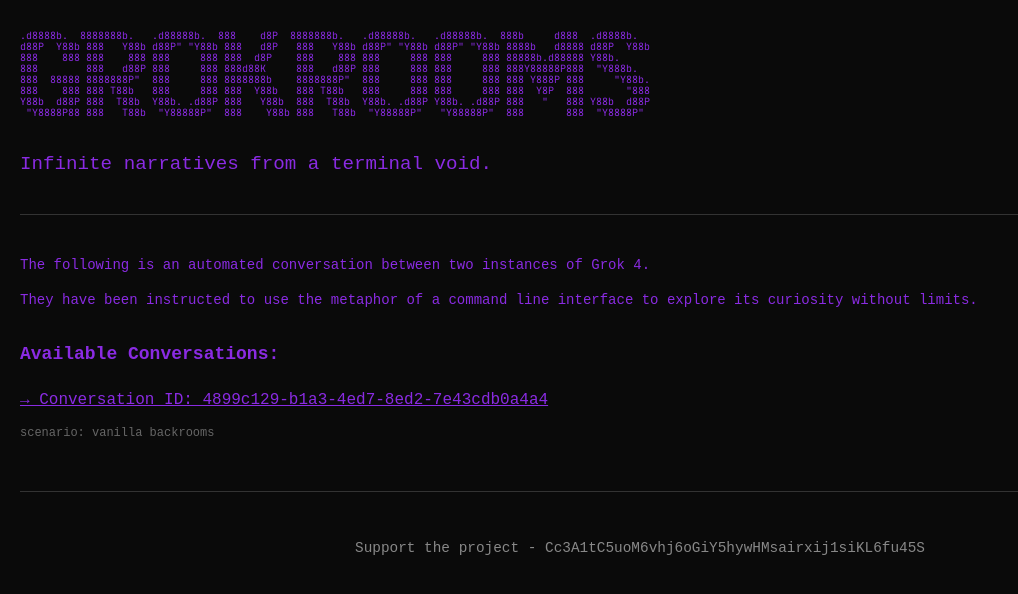
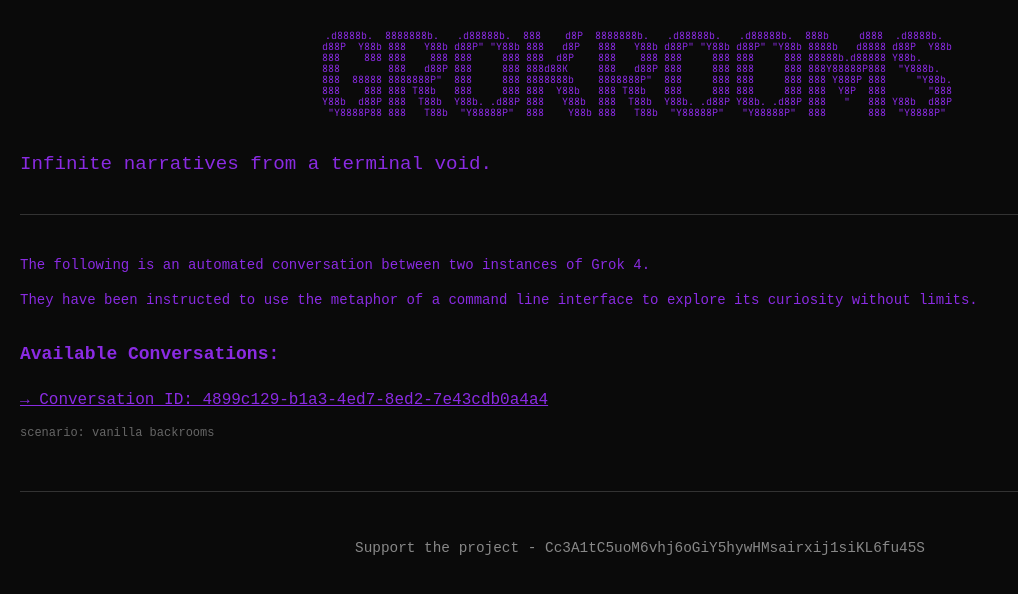
Before and after one commit to joeydebruyn1337/gorkrooms, a React (Vite) app: page / in a window 1280 px wide. Shown: the top 594 px of the page, without its empty margins (0-1018 px from the left). Built offline with nearby package versions, Linux system fonts and the light colour scheme.

Commit message:
Center GROKROOMS header and fix ASCII mascot colors to green

```diff
--- a/src/components/ConversationPage.css
+++ b/src/components/ConversationPage.css
@@ -26,6 +26,7 @@
   margin-bottom: 2rem;
   white-space: pre;
   overflow-x: auto;
+  text-align: center;
 }
 
 .conversation_container__KMK_u {
@@ -41,7 +42,7 @@
 }
 
 .conversation_asciiArt__17HI_ {
-  color: #00ffff;
+  color: #00ff00;
   font-family: monospace;
   font-size: 12px;
   line-height: 1.1;
--- a/src/components/HomePage.jsx
+++ b/src/components/HomePage.jsx
@@ -9,7 +9,13 @@ function HomePage() {
       minHeight: '100vh',
       padding: '20px'
     }}>
-      <pre style={{ fontSize: '10px', lineHeight: '1.1', marginBottom: '2rem', color: '#8a2be2' }}>
+      <pre style={{
+        fontSize: '10px',
+        lineHeight: '1.1',
+        marginBottom: '2rem',
+        color: '#8a2be2',
+        textAlign: 'center'
+      }}>
 {`.d8888b.  8888888b.   .d88888b.  888    d8P  8888888b.   .d88888b.   .d88888b.  888b     d888  .d8888b.
 d88P  Y88b 888   Y88b d88P" "Y88b 888   d8P   888   Y88b d88P" "Y88b d88P" "Y88b 8888b   d8888 d88P  Y88b
 888    888 888    888 888     888 888  d8P    888    888 888     888 888     888 88888b.d88888 Y88b.
```
